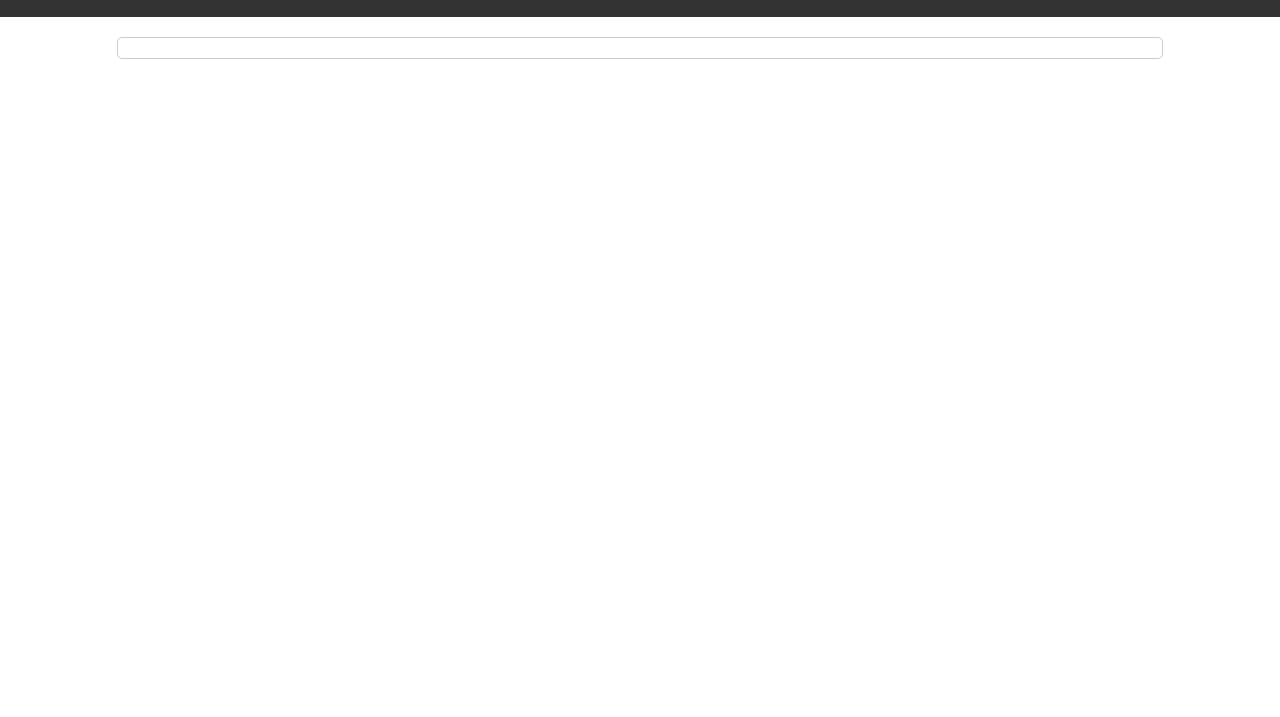
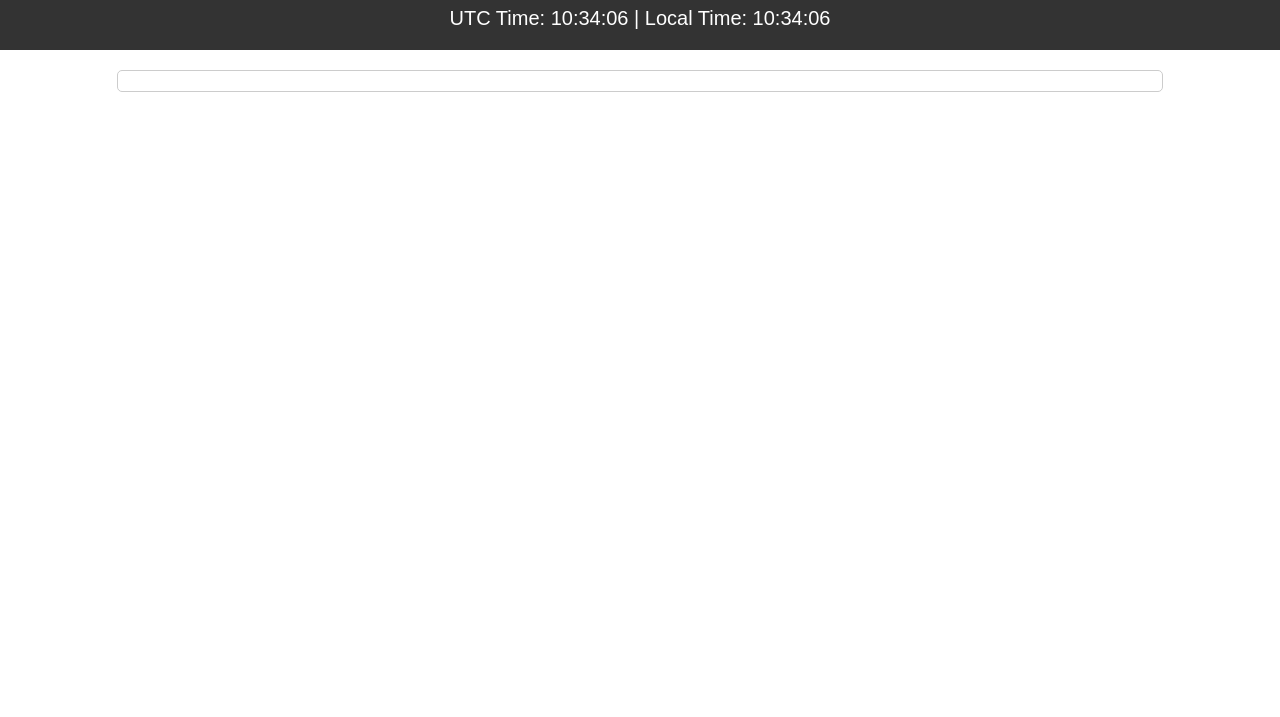
Before and after one commit to prettyboiiii/umak, a plain HTML site: page pages/index.html in a window 1280 px wide. Shown: the part 83-800 px from the top of the page. Drawn offline with Linux system fonts and the light colour scheme.

Commit message:
Add real-time clock

```diff
--- a/pages/index.html
+++ b/pages/index.html
@@ -3,7 +3,7 @@
   <head>
     <meta charset="UTF-8" />
     <meta name="viewport" content="width=device-width, initial-scale=1.0" />
-    <title>Real-time Log Stream</title>
+    <title>Umak</title>
     <style>
       body {
         font-family: Arial, sans-serif;
@@ -29,21 +29,50 @@
         align-items: left;
         justify-content: flex-end;
       }
+      #clock {
+        font-size: 20px;
+        margin-bottom: 10px;
+      }
     </style>
   </head>
   <body>
     <header>
       <h1>Umak</h1>
+      <div id="clock"></div>
     </header>
     <div id="logContainer"></div>
 
     <script>
+      function updateTime() {
+        var now = new Date();
+        var localTime = formatTime(now);
+        var utcTime = formatTime(now, true);
+        document.getElementById("clock").textContent =
+          "UTC Time: " + utcTime + " | Local Time: " + localTime;
+      }
+
+      function formatTime(date, isUTC) {
+        var hours = (isUTC ? date.getUTCHours() : date.getHours())
+          .toString()
+          .padStart(2, "0");
+        var minutes = (isUTC ? date.getUTCMinutes() : date.getMinutes())
+          .toString()
+          .padStart(2, "0");
+        var seconds = (isUTC ? date.getUTCSeconds() : date.getSeconds())
+          .toString()
+          .padStart(2, "0");
+        return hours + ":" + minutes + ":" + seconds;
+      }
+
+      // Update time every second
+      setInterval(updateTime, 1000);
+
       // JavaScript for WebSocket handling remains the same
       var socket = new WebSocket("/ws");
       socket.onmessage = function (event) {
         var logContainer = document.getElementById("logContainer");
         var logEntry = document.createElement("div");
-        logEntry.textContent = "-> " + event.data;
+        logEntry.textContent = event.data;
         logContainer.appendChild(logEntry);
         logContainer.scrollTop = logContainer.scrollHeight;
       };
```
